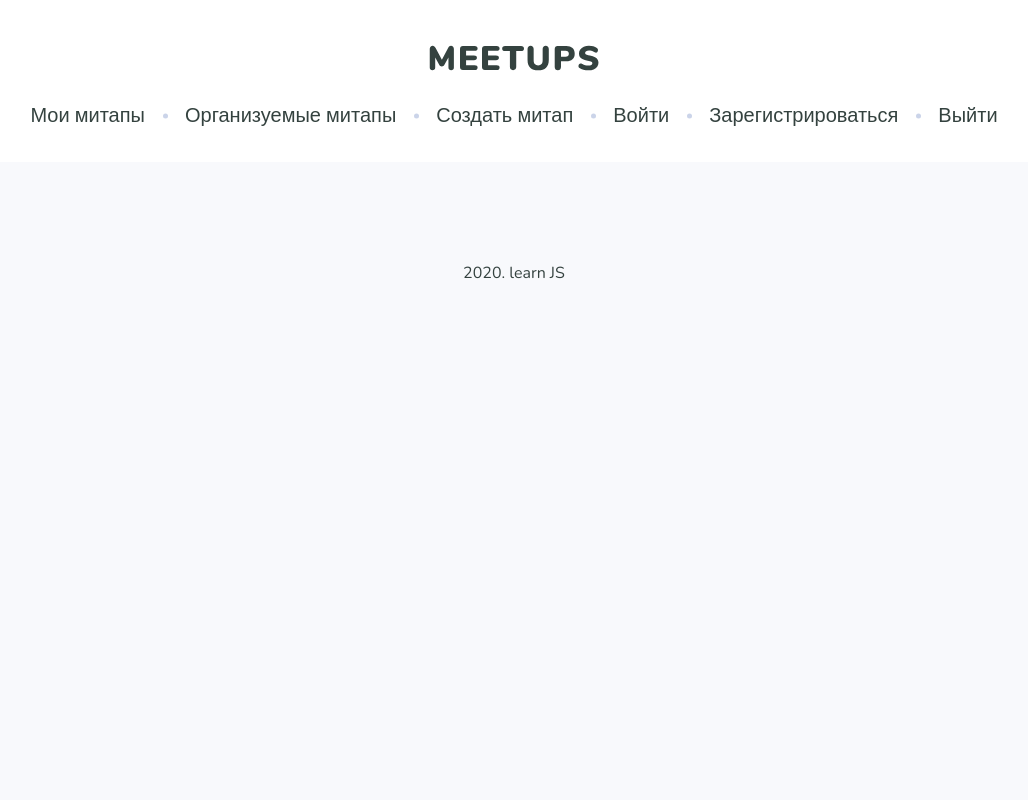
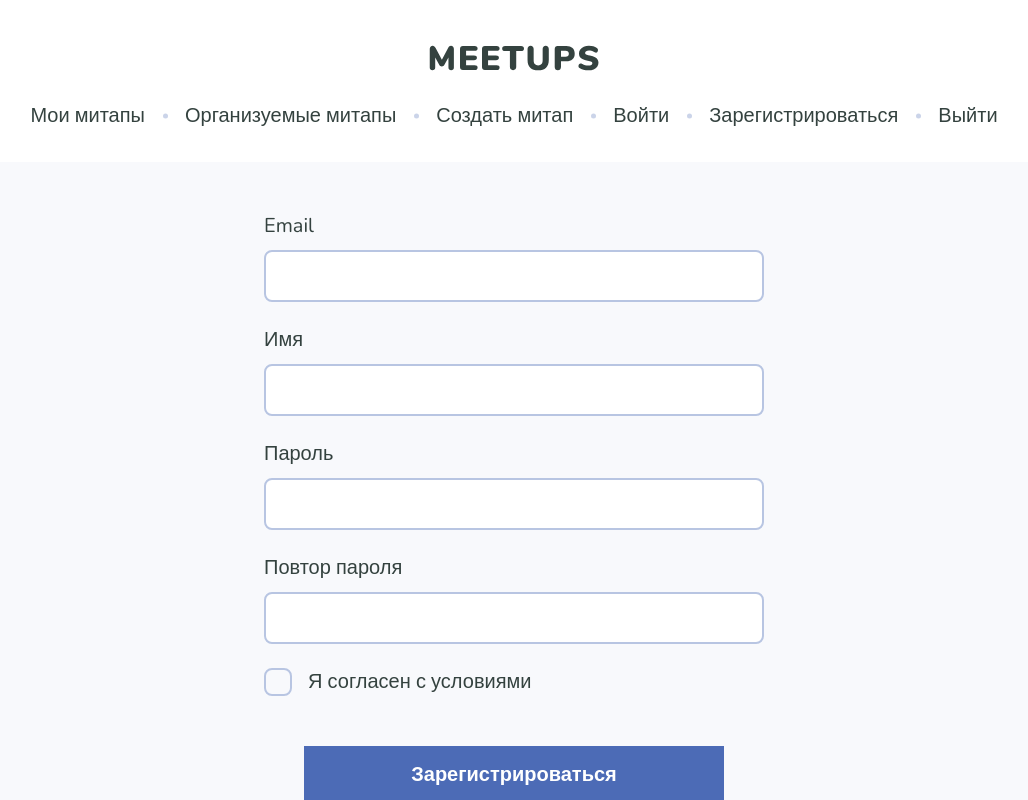
Before and after one commit to JuliaKirschenheuter/vue-cli-test, a Vue app in the folder meetups-page-app/: page /register in a window 1280 px wide. Shown: the top 800 px of the page, without its empty margins (126-1154 px from the left). Built offline with nearby package versions, Linux system fonts and the light colour scheme.

Commit message:
Login.vue, Register.vue Components were done

```diff
--- a/meetups-page-app/src/utils/data.js
+++ b/meetups-page-app/src/utils/data.js
@@ -10,6 +10,32 @@ export async function fetchMeetup (id) {
 
 export function getMeetupCoverLink (meetup) {
   return `${API_URL}/images/${meetup.imageId}`
+}
+
+export async function login (email, password) {
+  return fetch(`${API_URL}/auth/login`, {
+    method: 'POST',
+    headers: {
+      Accept: 'application/json',
+      'Content-Type': 'application/json'
+    },
+    body: JSON.stringify({
+      email, password
+    })
+  }).then((res) => {
+    return res.json()
+  })
+}
+
+export async function register (email, fullname, password) {
+  return fetch(`${API_URL}/auth/register`, {
+    method: 'POST',
+    headers: {
+      Accept: 'application/json',
+      'Content-Type': 'application/json'
+    },
+    body: JSON.stringify({ email, fullname, password })
+  }).then((res) => res.json())
 }
 
 export const agendaItemTitles = {
--- a/meetups-page-app/src/views/Login.vue
+++ b/meetups-page-app/src/views/Login.vue
@@ -1,13 +1,64 @@
 <template>
-<div></div>
+  <form class="form" @submit.prevent="doLogin">
+    <div class="form-group">
+      <label class="form-label">Email</label>
+      <div class="input-group">
+        <input type="email" v-model="email" placeholder="demo@email" class="form-control" />
+      </div>
+    </div>
+    <div class="form-group">
+      <label class="form-label">Пароль</label>
+      <div class="input-group">
+        <input type="password" v-model="password" placeholder="password" class="form-control" />
+      </div>
+    </div>
+    <div class="form__buttons">
+      <button type="submit" class="button button_primary button_block">Войти</button>
+    </div>
+    <div class="form__append">Нет аккаунта? <router-link to="/register" class="link">Зарегистрируйтесь</router-link></div>
+  </form>
 </template>
 
 <script>
+import { login } from '@/utils/data'
+
 export default {
-  name: 'Login'
+  name: 'Login',
+
+  data () {
+    return {
+      email: null,
+      password: null
+    }
+  },
+
+  methods: {
+    doLogin () {
+      if (this.email === '' || this.email == null) {
+        alert('Требуется ввести Email')
+      } else if (this.password === '' || this.password == null) {
+        alert('Требуется ввести пароль')
+      } else {
+        login(this.email, this.password).then((res) => {
+          if (res.fullname) {
+            alert(res.fullname)
+          } else {
+            alert(res.message)
+          }
+        })
+      }
+    }
+  }
 }
 </script>
 
 <style scoped>
 
+.form {
+  max-width: 500px;
+  padding-top: 50px;
+  width: 100%;
+  margin: 0 auto;
+}
+
 </style>
--- a/meetups-page-app/src/views/Register.vue
+++ b/meetups-page-app/src/views/Register.vue
@@ -1,13 +1,90 @@
 <template>
-<div></div>
+  <form class="form" @submit.prevent="doRegister">
+    <div class="form-group">
+      <label class="form-label">Email</label>
+      <div class="input-group">
+        <input type="email" @input="email = $event.target.value" class="form-control" />
+      </div>
+    </div>
+    <div class="form-group">
+      <label class="form-label">Имя</label>
+      <div class="input-group">
+        <input type="text" @input="fullName = $event.target.value" class="form-control" />
+      </div>
+    </div>
+    <div class="form-group">
+      <label class="form-label">Пароль</label>
+      <div class="input-group">
+        <input type="password" @input="password = $event.target.value" class="form-control" />
+      </div>
+    </div>
+    <div class="form-group">
+      <label class="form-label">Повтор пароля</label>
+      <div class="input-group">
+        <input type="password" @input="checkedPassword = $event.target.value" class="form-control" />
+      </div>
+    </div>
+    <div class="form-group">
+      <label class="checkbox"><input v-model="condition" type="checkbox" /> Я согласен с условиями <span></span></label>
+    </div>
+    <div class="form__buttons">
+      <button type="submit" class="button button_primary">Зарегистрироваться</button>
+    </div>
+    <div class="form__append">Уже есть аккаунт? <router-link to="/login" class="link">Войдите</router-link></div>
+  </form>
 </template>
 
 <script>
+import { register } from '@/utils/data'
+
 export default {
-name: "Register"
+  name: 'Register',
+  data () {
+    return {
+      fullName: null,
+      email: null,
+      password: null,
+      checkedPassword: null,
+      condition: null
+    }
+  },
+
+  methods: {
+    setEmail (event) {
+      this.email = event.target.value
+    },
+
+    doRegister () {
+      if (this.email === '' || this.email == null) {
+        alert('Требуется ввести Email')
+      } else if (this.fullName === '' || this.fullName == null) {
+        alert('Требуется ввести полное имя')
+      } else if (this.password === '' || this.password == null) {
+        alert('Требуется ввести пароль')
+      } else if (this.checkedPassword !== this.password) {
+        alert('Пароли не совпадают')
+      } else if (!this.condition) {
+        alert('Требуется согласиться с условиями')
+      } else {
+        register(this.email, this.fullName, this.password).then(res => {
+          if (res.fullname) {
+            alert(res.id)
+          } else {
+            alert(res.message)
+          }
+        })
+      }
+    }
+  }
 }
 </script>
 
 <style scoped>
 
+.form {
+  max-width: 500px;
+  padding-top: 50px;
+  width: 100%;
+  margin: 0 auto;
+}
 </style>
```
